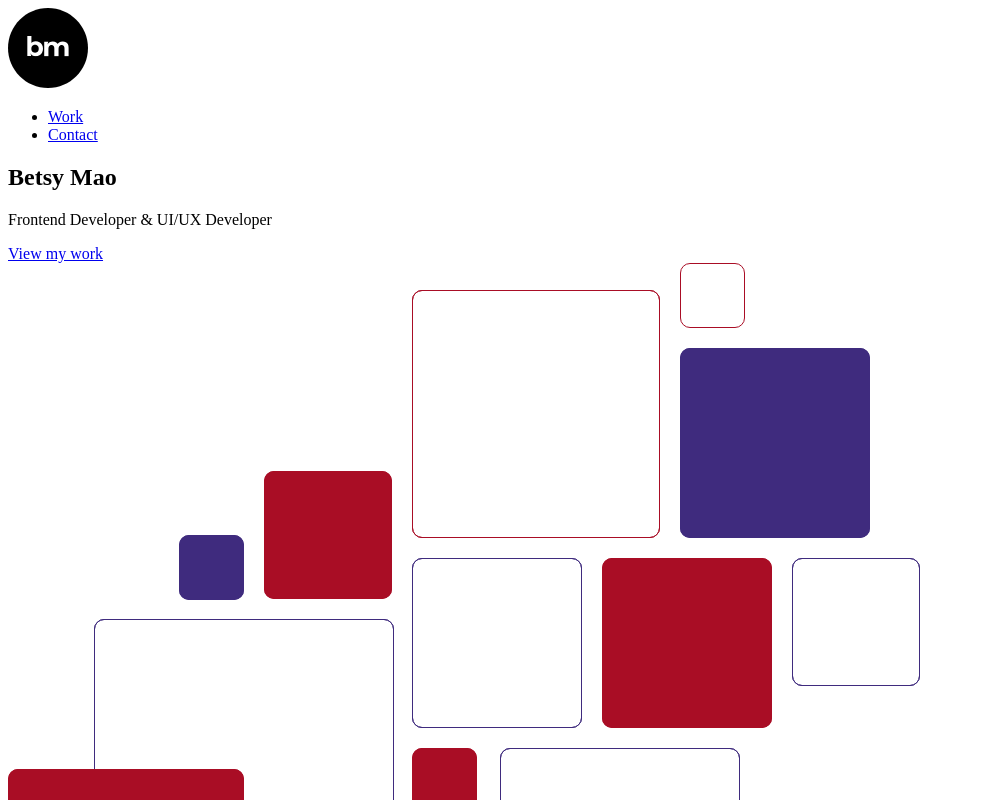
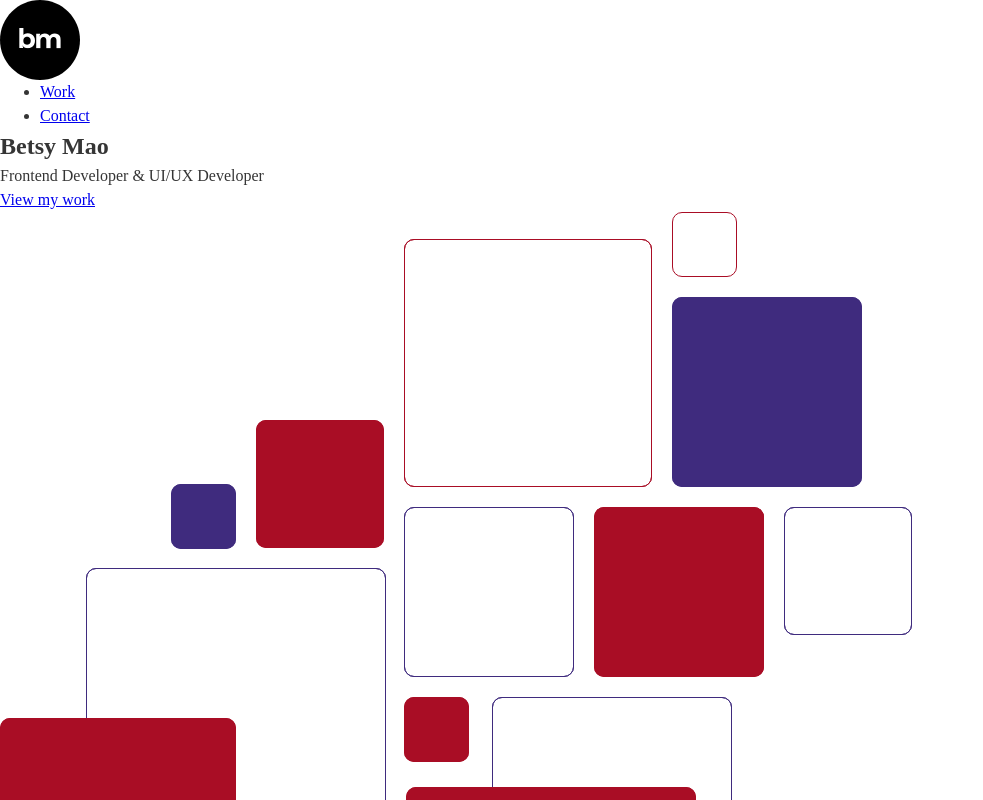
Before and after one commit to betsymao/my-portfolio, a React (Vite) app: page / in a window 1280 px wide. Shown: the top 800 px of the page, without its empty margins (0-983 px from the left). Built offline with nearby package versions, Linux system fonts and the light colour scheme.

Commit message:
sass folder structure

```diff
--- /dev/null
+++ b/src/css/main.min.css
@@ -0,0 +1 @@
+body{color:#353535}*,*::before,*::after{box-sizing:border-box}*{margin:0}body{line-height:1.5;-webkit-font-smoothing:antialiased}img,picture,video,canvas,svg{display:block;max-width:100%}input,button,textarea,select{font:inherit}p,h1,h2,h3,h4,h5,h6{overflow-wrap:break-word}#root,#__next{isolation:isolate}
--- a/src/main.jsx
+++ b/src/main.jsx
@@ -2,6 +2,7 @@ import React from 'react';
 import ReactDOM from 'react-dom/client';
 import { BrowserRouter } from 'react-router-dom';
 import App from './App.jsx';
+import './css/main.min.css';
 
 ReactDOM.createRoot(document.getElementById('root')).render(
   <React.StrictMode>
--- /dev/null
+++ b/src/sass/abstracts/_colors.scss
@@ -0,0 +1,5 @@
+// Custom colours
+$dark-color: #353535;
+$light-color: #ffffff;
+$primary-color: #A90D25;
+$secondary-color: #3F2B7E;
--- a/src/sass/base/_base.scss
+++ b/src/sass/base/_base.scss
@@ -1,35 +1,5 @@
-// -----------------------------------------------------------------------------
-// This file contains very basic styles.
-// -----------------------------------------------------------------------------
+@use '../abstracts/colors';
 
-/**
- * Set up a decent box model on the root element
- */
- html {
-  box-sizing: border-box;
+body {
+  color: colors.$dark-color;
 }
-
-/**
- * Make all elements from the DOM inherit from the parent box-sizing
- * Since `*` has a specificity of 0, it does not override the `html` value
- * making all elements inheriting from the root box-sizing value
- * See: https://css-tricks.com/inheriting-box-sizing-probably-slightly-better-best-practice/
- */
-*,
-*::before,
-*::after {
-  box-sizing: inherit;
-}
-
-/**
- * Basic styles for links
- */
-a {
-  color: $brand-color;
-  text-decoration: none;
-
-  @include on-event {
-    color: $text-color;
-    text-decoration: underline;
-  }
-}
--- /dev/null
+++ b/src/sass/base/_reset.scss
@@ -0,0 +1,49 @@
+// The CSS Reset by Josh W Comeau
+// https://www.joshwcomeau.com/css/custom-css-reset/
+
+/*
+  1. Use a more-intuitive box-sizing model.
+*/
+*, *::before, *::after {
+  box-sizing: border-box;
+}
+/*
+  2. Remove default margin
+*/
+* {
+  margin: 0;
+}
+/*
+  Typographic tweaks!
+  3. Add accessible line-height
+  4. Improve text rendering
+*/
+body {
+  line-height: 1.5;
+  -webkit-font-smoothing: antialiased;
+}
+/*
+  5. Improve media defaults
+*/
+img, picture, video, canvas, svg {
+  display: block;
+  max-width: 100%;
+}
+/*
+  6. Remove built-in form typography styles
+*/
+input, button, textarea, select {
+  font: inherit;
+}
+/*
+  7. Avoid text overflows
+*/
+p, h1, h2, h3, h4, h5, h6 {
+  overflow-wrap: break-word;
+}
+/*
+  8. Create a root stacking context
+*/
+#root, #__next {
+  isolation: isolate;
+}
--- a/src/sass/base/_typography.scss
+++ b/src/sass/base/_typography.scss
@@ -1,7 +1 @@
-/**
- * Basic typography style for copy text
- */
- body {
-  color: $text-color;
-  font: normal 125% / 1.4 $text-font-stack;
-}
+@use '../abstracts/variables';
```
Also changed, not shown: src/sass/abstracts/_variables.scss (+0 -28 lines), src/sass/main.scss (+8 -12 lines), src/sass/abstracts/_breakpoints.scss (added), src/sass/layout/_footer.scss (renamed from src/sass/layouts/_footer.scss), src/sass/layout/_header.scss (renamed from src/sass/layouts/_header.scss), src/sass/layout/_nav.scss (added).
